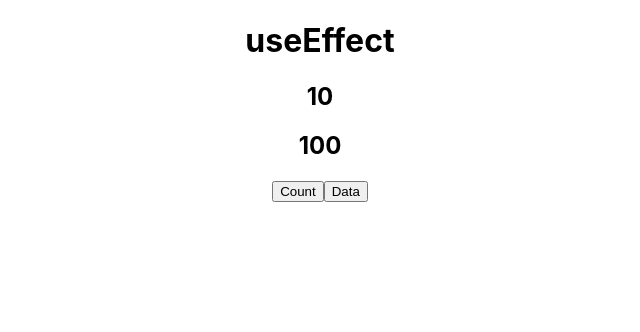
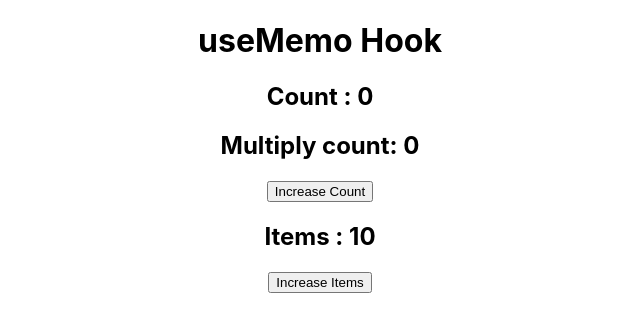
Before and after one commit to Tarunkumar2407/ReactBasics, a React (Create React App) app: page / in a window 1280 px wide. Shown: the top 332 px of the page, without its empty margins (320-960 px from the left). Built offline with nearby package versions, Linux system fonts and the light colour scheme.

Commit message:
useMemo Hook

```diff
--- a/src/App.js
+++ b/src/App.js
@@ -1,5 +1,6 @@
 import './App.css';
-import UseEffect2 from './Components/UseEffect2';
+// import UseEffect2 from './Components/UseEffect2';
+import UseMemoHook from './Components/UseMemoHook';
 // import Constructor from './Components/Constructor';
 // import Render from './Components/Render';
 // import UseEffectHook from './Components/UseEffectHook';
@@ -34,7 +35,8 @@ function App() {
       {/* <Constructor /> */}
       {/* <Render /> */}
       {/* <UseEffectHook /> */}
-      <UseEffect2 />
+      {/* <UseEffect2 /> */}
+      <UseMemoHook />
     </div>
   );
 }
--- /dev/null
+++ b/src/Components/UseMemoHook.js
@@ -0,0 +1,26 @@
+import React, { useMemo, useState } from 'react'
+
+const UseMemoHook = () => {
+
+    const [count, setCount] = useState(0);
+    const [item, setItem] = useState(10);
+
+    const multiMemo = useMemo(function multiply() {
+        console.log("hi am multiply function")
+        return count * 2;
+    },[count])
+
+
+  return (
+    <div>
+      <h1>useMemo Hook</h1>
+      <h2>Count : {count}</h2>
+      <h2>Multiply count: {multiMemo}</h2>
+      <button onClick={() => setCount(count + 1)}>Increase Count</button>
+      <h2>Items : {item}</h2>
+      <button onClick={() => setItem(item+10)}>Increase Items </button>
+    </div>
+  )
+}
+
+export default UseMemoHook
```
